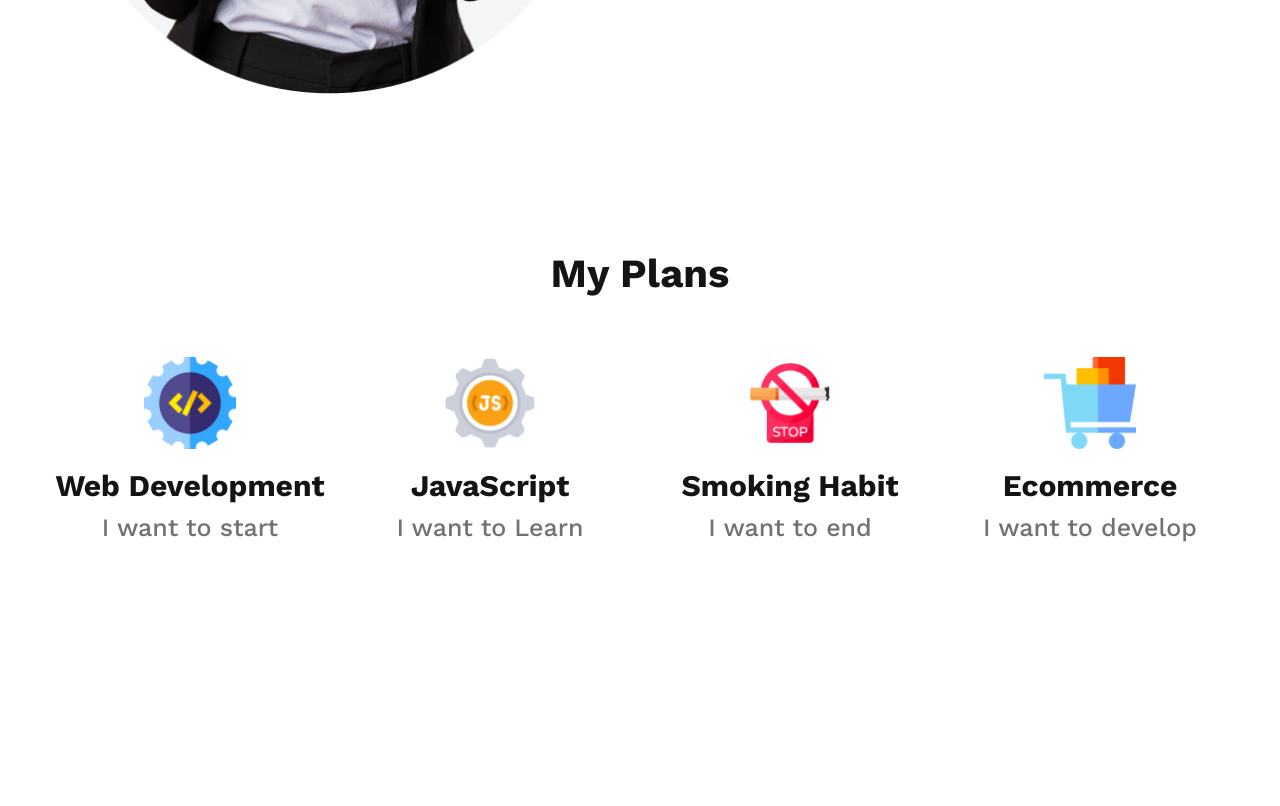
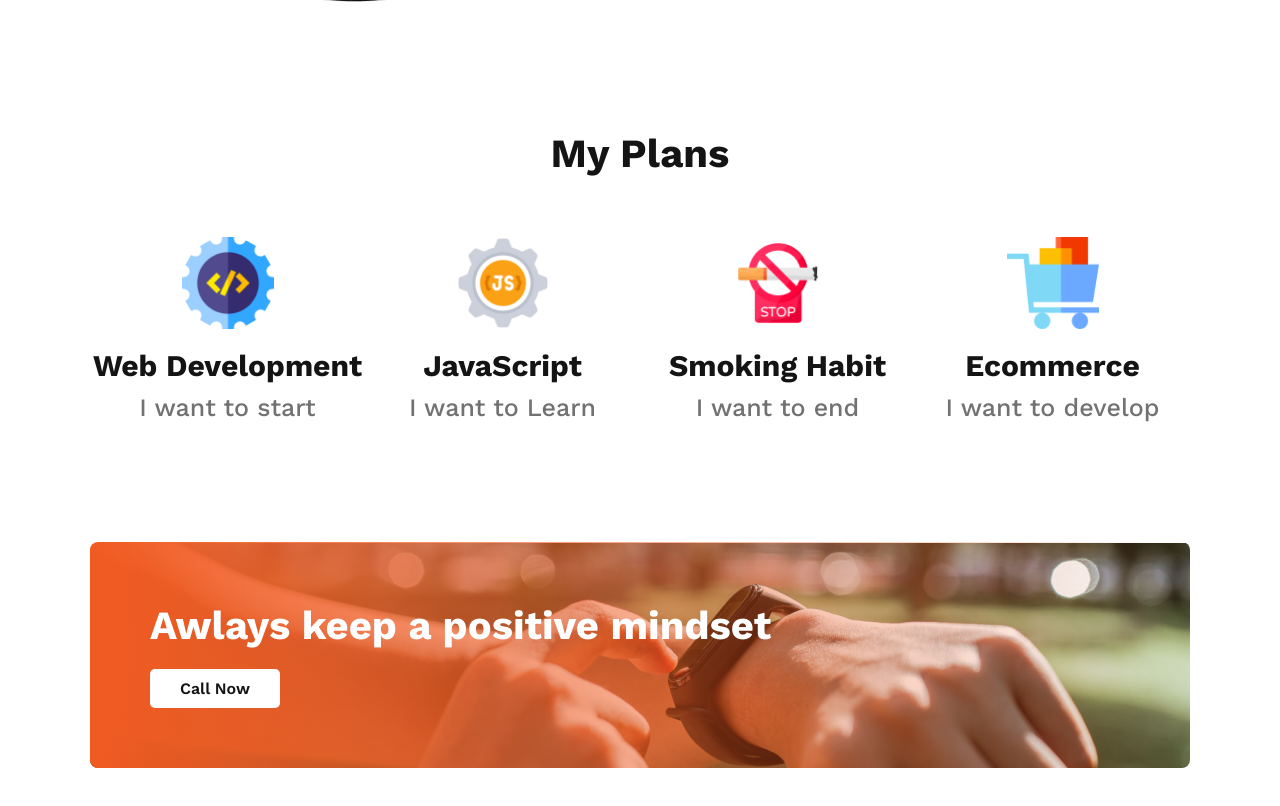
Before and after one commit to coderasraf/new-year, a plain HTML site: page index.html in a window 1280 px wide. Shown: the part 1520-2326 px from the top of the page. Before the commit the page ends 2132 px from the top, so only its background shows below. Drawn offline with nearby package versions, Linux system fonts and the light colour scheme.

Commit message:
Added callto action

```diff
--- a/css/styles.css
+++ b/css/styles.css
@@ -6,7 +6,7 @@ body{
     font-family: 'Work Sans', sans-serif;
 }
 .page-width{
-    max-width: 1200px;
+    max-width: 1100px;
     margin: 0 auto;
 }
 
@@ -87,10 +87,10 @@ ul{
 }
 
 section.featured-content-section {
-    height: 800px;
+    height: 700px;
     display: flex;
     align-items: center;
-    padding: 50px 0;
+    padding: 40px 0;
 }
 
 .featured-main-content h2 {
@@ -178,3 +178,39 @@ ul.featured-items li img {
     text-align: center;
     color: #737272;
 }
+
+/* main callto css */
+.main-callto-action-inner{
+    padding: 60px 60px;
+    display: flex;
+    align-items: center;
+    background-image: url('../images/watch.png');
+    position: relative;
+    z-index: 1;
+    color: #fff;
+    border-radius:8px;
+    margin: 50px 0;
+    overflow: hidden;
+}
+.main-callto-action-inner:after{
+    position: absolute;
+    content: "";
+    background: linear-gradient(90deg, #F15B22 0%, rgba(241, 91, 34, 0) 100%);
+    height: 100%;
+    width: 100%;
+    z-index: -1;
+    left: 0;
+    top: 0;
+}
+.callto-content h2{
+    font-style: normal;
+font-weight: 700;
+font-size: 40px;
+line-height: 47px;
+color: #FFFFFF;
+}
+.callto-content .btn{
+    background-color: #fff;
+    color: #151414;
+    font-weight: 600;
+}
--- a/index.html
+++ b/index.html
@@ -76,6 +76,17 @@
                 </div>
             </div>
         </section>
+
+        <section class="callto-action">
+            <div class="page-width">
+                <div class="main-callto-action-inner">
+                    <div class="callto-content">
+                        <h2>Awlays keep a positive mindset</h2>
+                        <a href="#" class="btn">Call Now</a>
+                    </div>
+                </div>
+            </div>
+        </section>
     </main>
 </body>
 </html>
```
